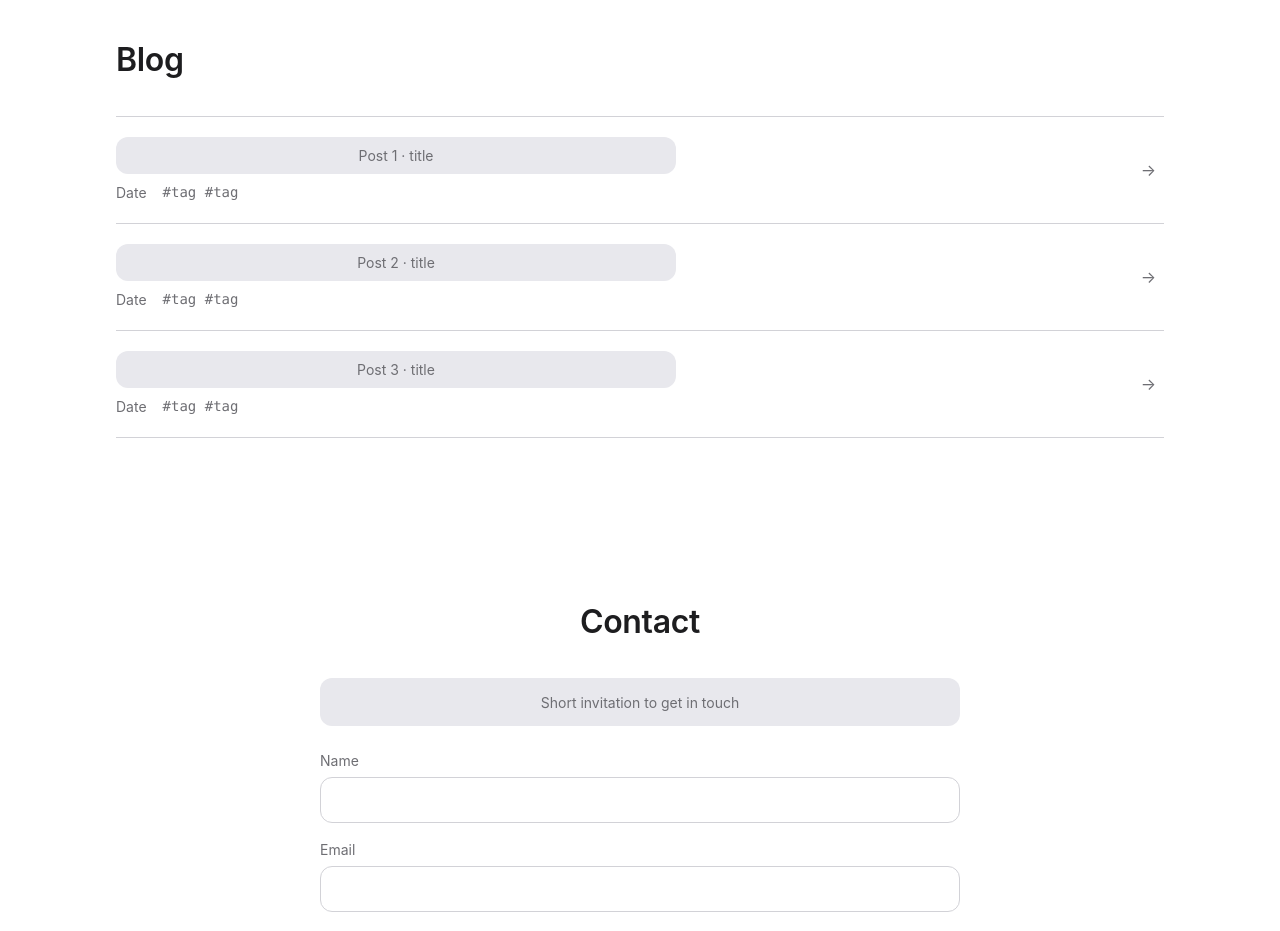
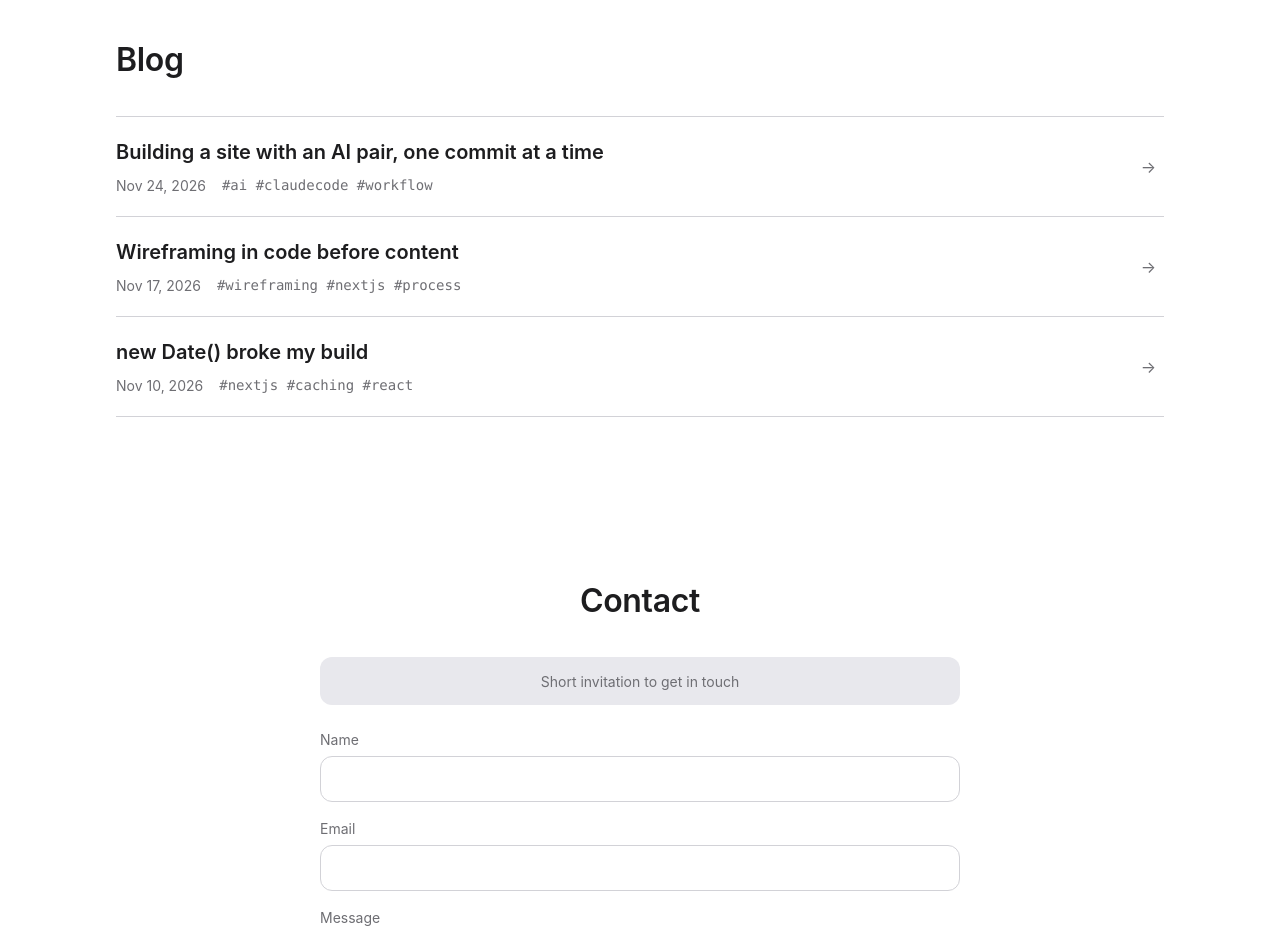
Before and after one commit to vindotski/website, a Next.js app: page / in a window 1280 px wide. Shown: the part 3440-4371 px from the top of the page. Built offline with nearby package versions, Linux system fonts and the light colour scheme.

Commit message:
feat(blog): integrate api into home cards

```diff
--- a/app/_components/Blog.module.css
+++ b/app/_components/Blog.module.css
@@ -27,8 +27,11 @@
   gap: 8px;
 }
 
-.text > :first-child {
+.title {
   max-width: 560px;
+  margin: 0;
+  font-size: 20px;
+  font-weight: 600;
 }
 
 .arrow {
--- a/app/_components/Blog.tsx
+++ b/app/_components/Blog.tsx
@@ -1,23 +1,24 @@
 import Link from "next/link";
-import Placeholder from "./Placeholder";
+import { getPosts } from "@/lib/api";
+import { formatDate } from "@/lib/format";
 import Section from "./Section";
 import Tags from "./Tags";
 import styles from "./Blog.module.css";
 
-const posts = ["Post 1", "Post 2", "Post 3"];
+export default async function Blog() {
+  const posts = await getPosts();
 
-export default function Blog() {
   return (
     <Section id="blog" title="Blog">
       <ul className={styles.posts}>
         {posts.map((post) => (
-          <li key={post}>
+          <li key={post.slug}>
             <Link href="/blog/template" className={styles.post}>
               <div className={styles.text}>
-                <Placeholder label={`${post} · title`} height={28} />
+                <h3 className={styles.title}>{post.title}</h3>
                 <div className={styles.meta}>
-                  <time>Date</time>
-                  <Tags tags={["tag", "tag"]} />
+                  <time dateTime={post.date}>{formatDate(post.date)}</time>
+                  <Tags tags={post.tags} />
                 </div>
               </div>
               <span className={styles.arrow} aria-hidden="true">
```
